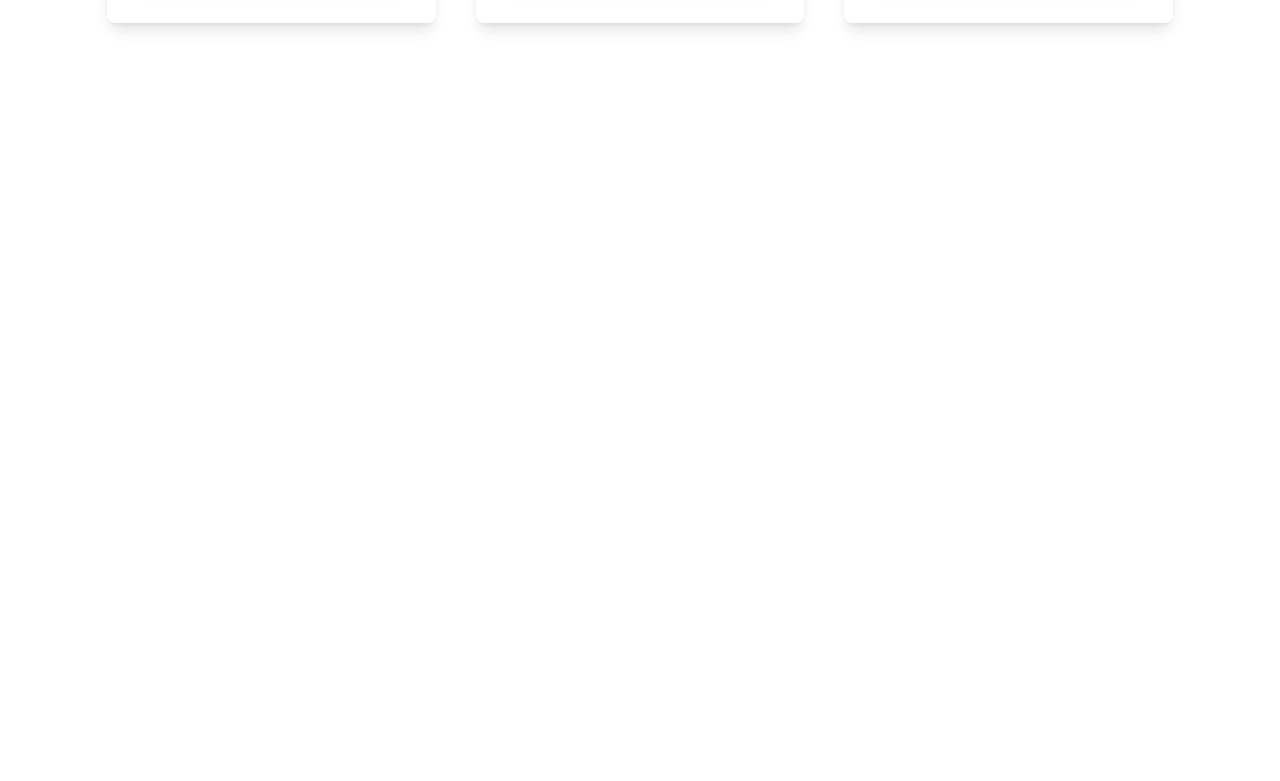
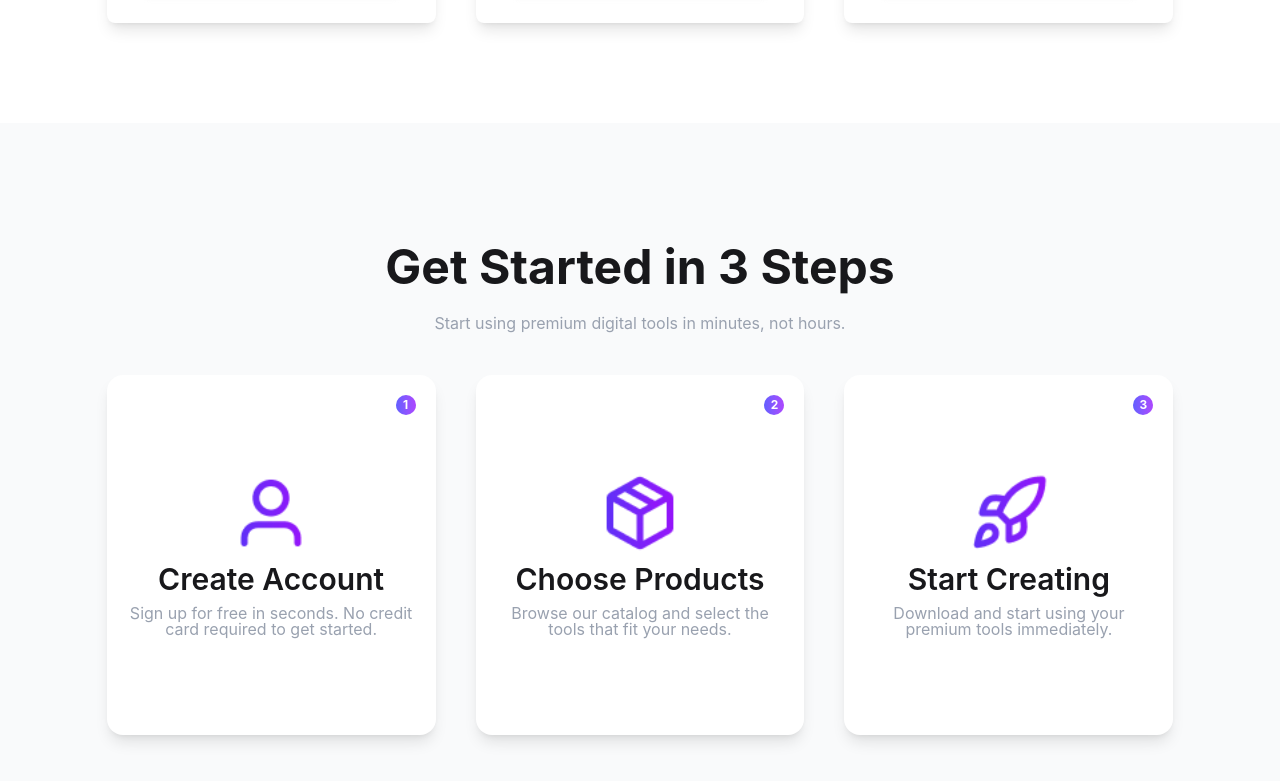
Before and after one commit to raf0670/digitools, a React (Vite) app: page / in a window 1280 px wide. Shown: the part 3148-3929 px from the top of the page. Before the commit the page ends 3271 px from the top, so only its background shows below. Built offline with nearby package versions, Linux system fonts and the light colour scheme.

Commit message:
steps done

```diff
--- a/src/App.jsx
+++ b/src/App.jsx
@@ -28,7 +28,6 @@ function App() {
       </div>}>
         <ToolsSection toolsPromise={toolsPromise} selectedTools={selectedTools} setSelectedTools={setSelectedTools}></ToolsSection>
       </Suspense>
-
       <Steps></Steps>
     </>
   )
--- a/src/components/steps/Heading.jsx
+++ b/src/components/steps/Heading.jsx
@@ -2,8 +2,9 @@ import React from 'react';
 
 const Heading = () => {
     return (
-        <div>
-
+        <div className='space-y-5'>
+            <h1 className='text-5xl font-bold'>Get Started in 3 Steps</h1>
+            <p className='text-gray-400'>Start using premium digital tools in minutes, not hours.</p>
         </div>
     );
 };
--- /dev/null
+++ b/src/components/steps/StepBadge.jsx
@@ -0,0 +1,9 @@
+import React from 'react';
+
+const Badge = ({ number }) => {
+    return (
+        <span className="absolute top-5 right-5 flex h-5 w-5 items-center justify-center rounded-full bg-linear-to-r from-indigo-500 to-purple-500 text-xs font-bold text-white">{number}</span>
+    );
+};
+
+export default Badge;
--- a/src/components/steps/Steps.jsx
+++ b/src/components/steps/Steps.jsx
@@ -5,9 +5,11 @@ import StepsCards from './StepsCards';
 
 const Steps = () => {
     return (
-        <div>
-            <Heading></Heading>
-            <StepsCards></StepsCards>
+        <div className='bg-gray-50 py-30'>
+            <div className='space-y-10 w-11/12 sm:w-10/12 mx-auto text-center'>
+                <Heading></Heading>
+                <StepsCards></StepsCards>
+            </div>
         </div>
     );
 };
--- a/src/components/steps/StepsCards.jsx
+++ b/src/components/steps/StepsCards.jsx
@@ -1,9 +1,36 @@
 import React from 'react';
+import Badge from './StepBadge';
+import Img1 from "../../assets/products/user.png";
+import Img2 from "../../assets/products/package.png";
+import Img3 from "../../assets/products/rocket.png";
 
 const StepsCards = () => {
     return (
-        <div>
-
+        <div className='grid grid-cols-1 lg:grid-cols-3 gap-10'>
+            <div className='relative shadow-lg px-5 h-90 bg-white rounded-2xl flex flex-col justify-center items-center gap-5'>
+                <Badge number={1}></Badge>
+                <div className='flex flex-col justify-center items-center gap-2'>
+                    <img className='w-20' src={Img1} alt="" />
+                    <h1 className='text-3xl font-semibold'>Create Account</h1>
+                    <p className='text-gray-400 leading-4'>Sign up for free in seconds. No credit card required to get started.</p>
+                </div>
+            </div>
+            <div className='relative shadow-lg px-5 h-90 bg-white rounded-2xl flex flex-col justify-center items-center gap-5'>
+                <Badge number={2}></Badge>
+                <div className='flex flex-col justify-center items-center gap-2'>
+                    <img className='w-20' src={Img2} alt="" />
+                    <h1 className='text-3xl font-semibold'>Choose Products</h1>
+                    <p className='text-gray-400 leading-4'>Browse our catalog and select the tools that fit your needs.</p>
+                </div>
+            </div>
+            <div className='relative shadow-lg px-5 h-90 bg-white rounded-2xl flex flex-col justify-center items-center gap-5'>
+                <Badge number={3}></Badge>
+                <div className='flex flex-col justify-center items-center gap-2'>
+                    <img className='w-20' src={Img3} alt="" />
+                    <h1 className='text-3xl font-semibold'>Start Creating</h1>
+                    <p className='text-gray-400 leading-4'>Download and start using your premium tools immediately.</p>
+                </div>
+            </div>
         </div>
     );
 };
```
